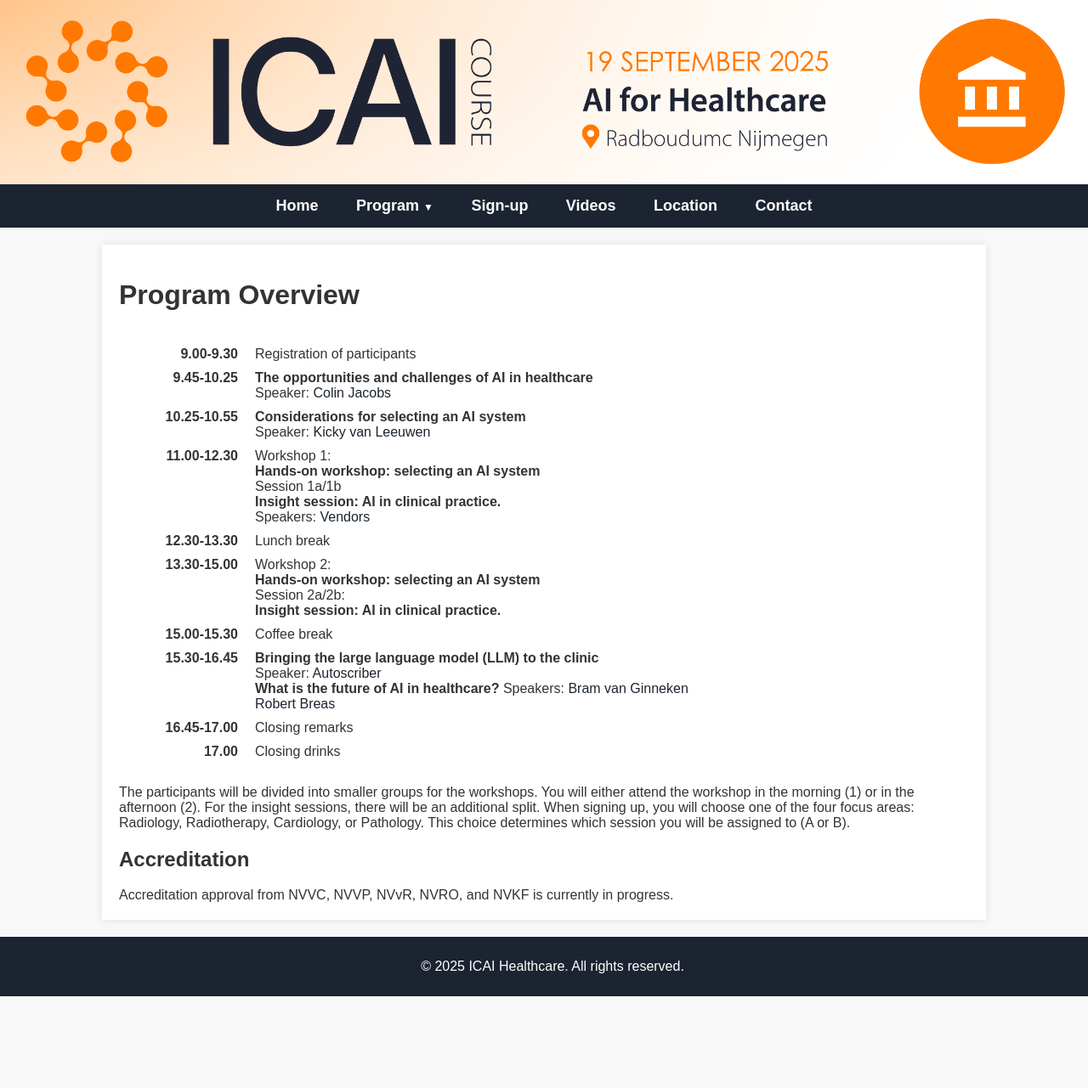
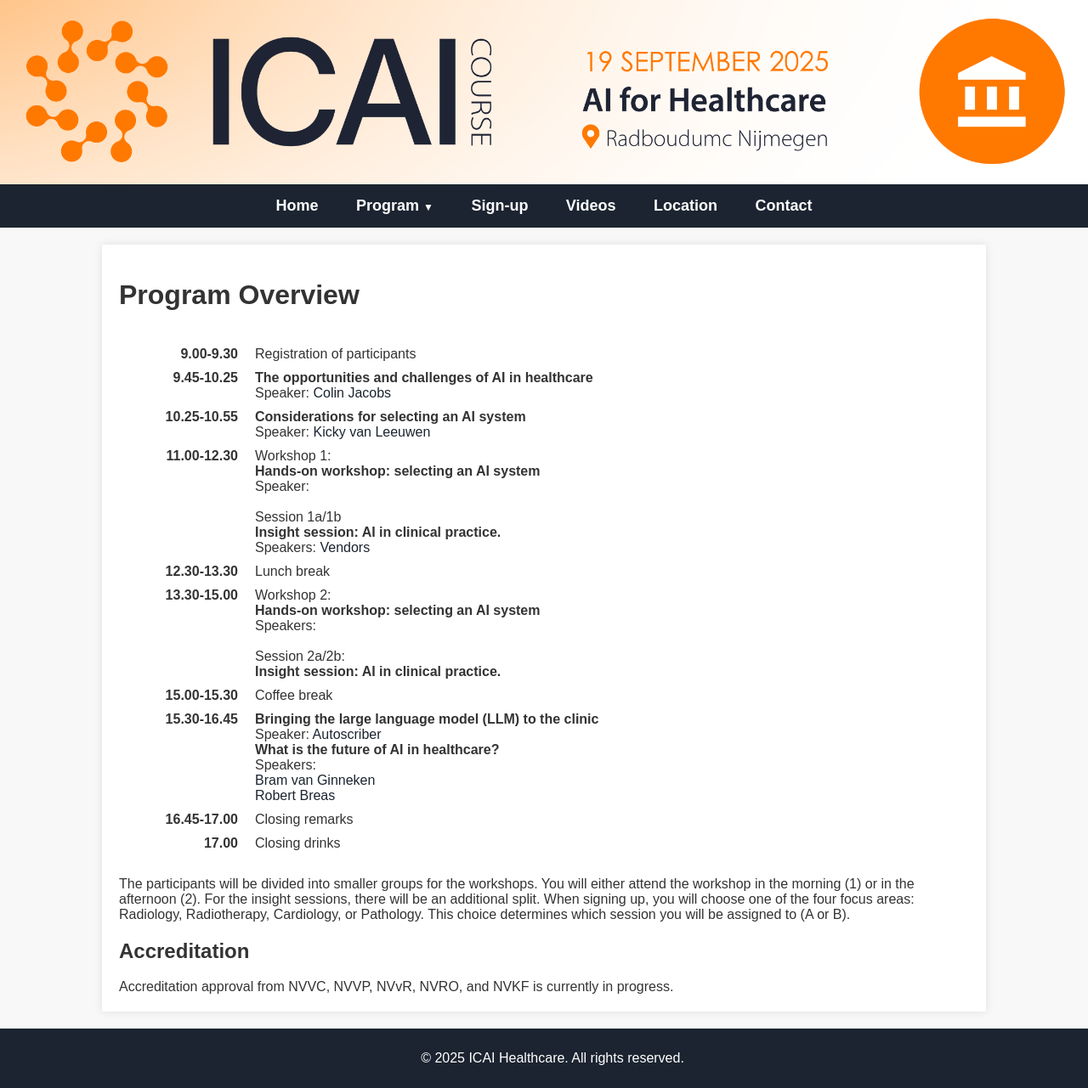
Before and after one commit to marliebesouw/marliebesouw.github.io, a Jekyll site: the page built from program.md, in a window 1280 px wide. Shown: the whole page at 85% size. Built offline with Jekyll 4.4.1, drawn with Linux system fonts in a browser that asks for light colours; before the commit the page ends 1173 px from its top, so only the background shows below that.

Commit message:
changed lay-out

```diff
--- a/program.md
+++ b/program.md
@@ -65,6 +65,8 @@ Accreditation approval from NVVC, NVVP, NVvR, NVRO, and NVKF is currently in pro
         <div class="program-description">
             Workshop 1:<br>
             <strong>Hands-on workshop: selecting an AI system</strong><br>
+            Speaker:
+            <br><br>
             Session 1a/1b<br>
             <strong>Insight session: AI in clinical practice.</strong><br>
             Speakers:  <a href= "{{ site.url }}/vendors" class="speaker-link">Vendors</a>
@@ -82,6 +84,8 @@ Accreditation approval from NVVC, NVVP, NVvR, NVRO, and NVKF is currently in pro
         <div class="program-description">
             Workshop 2:<br>
             <strong>Hands-on workshop: selecting an AI system</strong><br>
+            Speakers:
+            <br> <br>
             Session 2a/2b:<br>
             <strong>Insight session: AI in clinical practice.</strong>
         </div>
@@ -97,8 +101,8 @@ Accreditation approval from NVVC, NVVP, NVvR, NVRO, and NVKF is currently in pro
             <!-- <em>Plenary discussion:<br></em> -->
             <strong>Bringing the large language model (LLM) to the clinic </strong><br>
             Speaker: <a href= "https://nl.autoscriber.com/" class="speaker-link">Autoscriber</a> <br>
-            <strong>What is the future of AI in healthcare?</strong>
-            Speakers:
+            <strong>What is the future of AI in healthcare?</strong> <br>
+            Speakers: <br>
             <a href= "{{ site.url }}/speakers#bram-van-ginneken" class="speaker-link">Bram van Ginneken</a><br>
             <a href= "{{ site.url }}/speakers#robert-breas" class="speaker-link">Robert Breas</a>
         </div>
```
